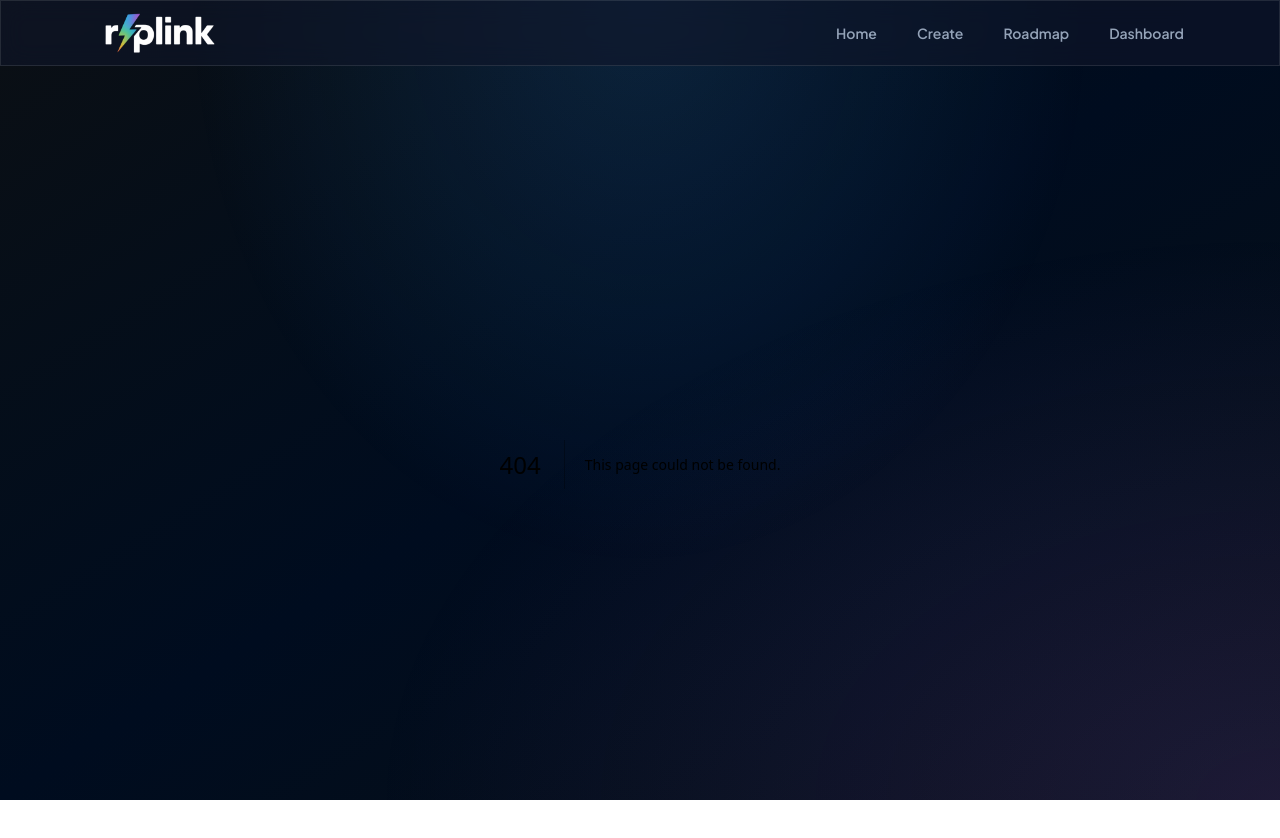
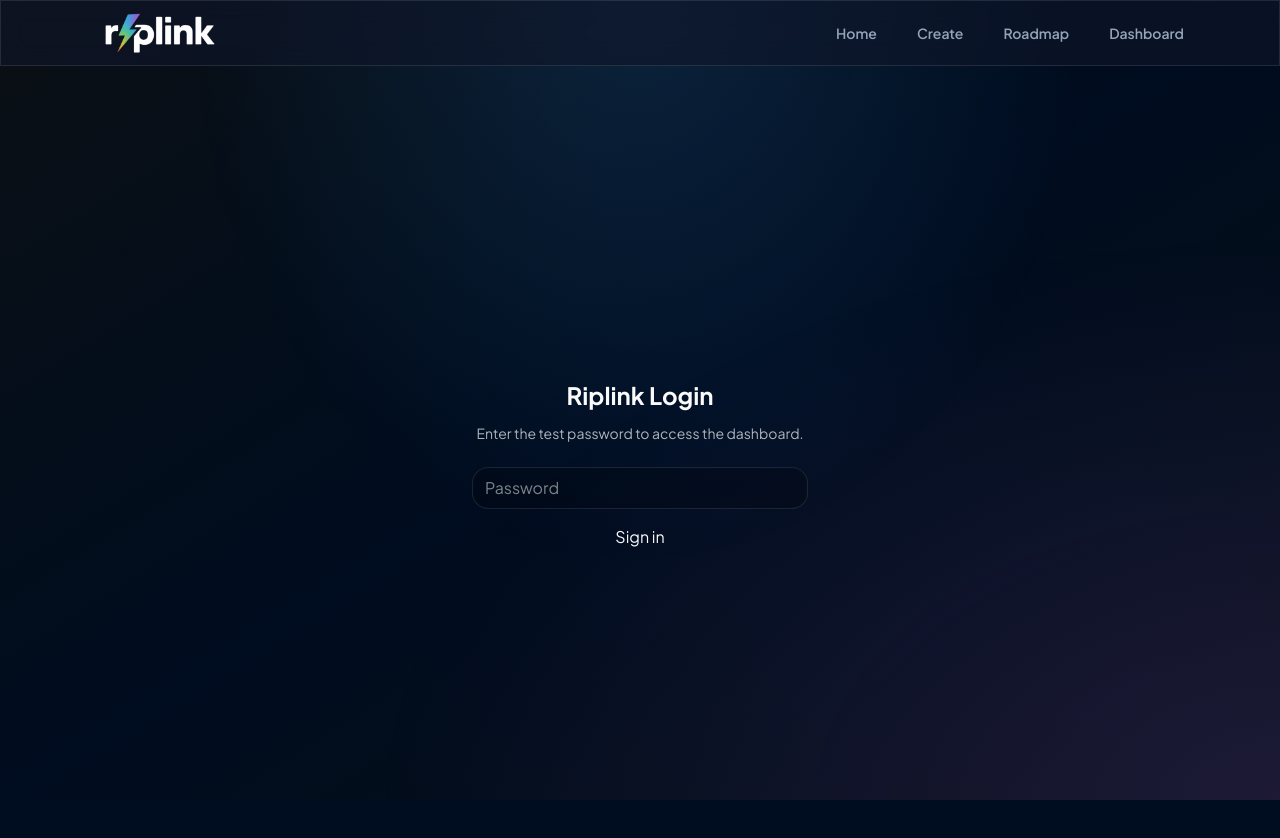
Before and after one commit to RiplinkDev/riplink, a Next.js app: page /login in a window 1280 px wide. Before the commit this address had no page. Shown: the top 838 px of the page. Built offline with nearby package versions, Linux system fonts and the light colour scheme.

Commit message:
Create page.tsx

```diff
--- /dev/null
+++ b/app/login/page.tsx
@@ -0,0 +1,55 @@
+// /app/login/page.tsx
+"use client";
+
+import { useState } from "react";
+import { useSearchParams, useRouter } from "next/navigation";
+
+export default function LoginPage() {
+  const [pass, setPass] = useState("");
+  const [loading, setLoading] = useState(false);
+  const [err, setErr] = useState<string | null>(null);
+  const next = useSearchParams().get("next") || "/dashboard";
+  const router = useRouter();
+
+  async function onSubmit(e: React.FormEvent) {
+    e.preventDefault();
+    setLoading(true);
+    setErr(null);
+    const r = await fetch("/api/auth/login", {
+      method: "POST",
+      headers: { "Content-Type": "application/json" },
+      body: JSON.stringify({ pass }),
+    });
+    if (r.ok) router.replace(next);
+    else {
+      const j = await r.json().catch(() => ({}));
+      setErr(j?.error || "Invalid password");
+      setLoading(false);
+    }
+  }
+
+  return (
+    <main className="min-h-dvh flex items-center justify-center px-4">
+      <form onSubmit={onSubmit} className="w-full max-w-sm rounded-2xl p-6 glass-card">
+        <h1 className="text-2xl font-bold mb-3 text-center">Riplink Login</h1>
+        <p className="text-sm opacity-70 mb-6 text-center">
+          Enter the test password to access the dashboard.
+        </p>
+        <input
+          type="password"
+          value={pass}
+          onChange={(e) => setPass(e.target.value)}
+          placeholder="Password"
+          className="w-full rounded-lg px-3 py-2 bg-black/20 border border-white/10 outline-none"
+        />
+        {err && <p className="text-red-400 text-sm mt-2">{err}</p>}
+        <button
+          disabled={loading}
+          className="mt-4 w-full btn btn-primary disabled:opacity-60"
+        >
+          {loading ? "Signing in…" : "Sign in"}
+        </button>
+      </form>
+    </main>
+  );
+}
```
